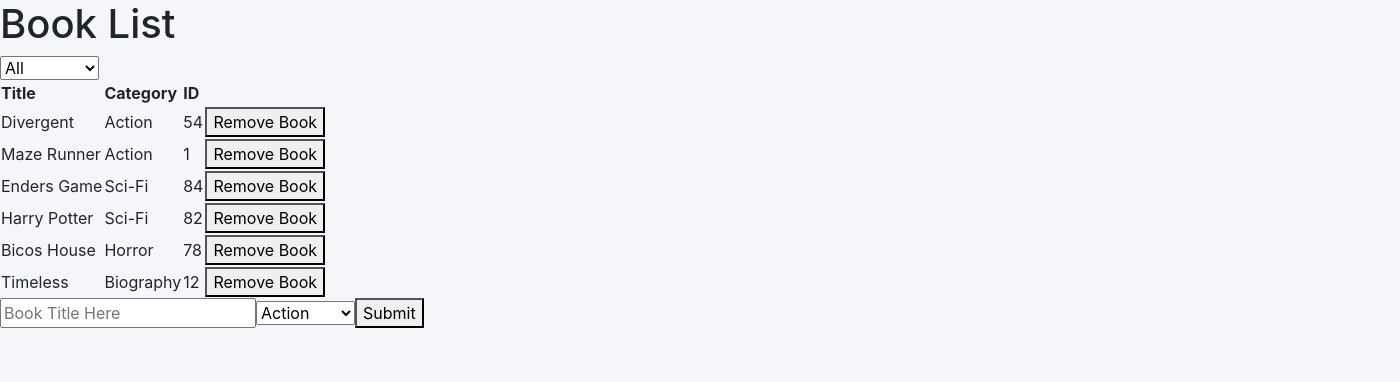
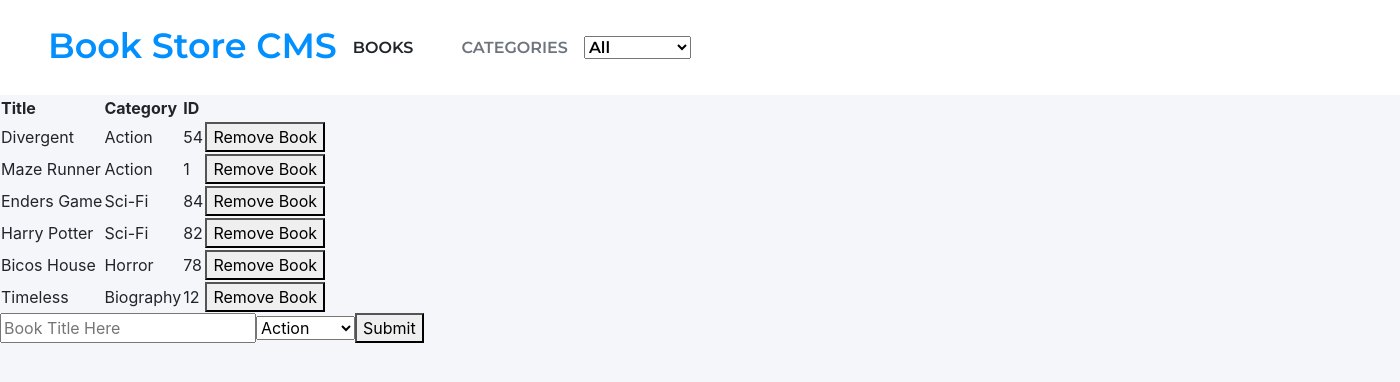
Before and after one commit to Elbie-em/Redux-Bookstore-CMS, a React (Create React App) app: page / in a window 1280 px wide. Shown: the top 382 px of the page, 1400 px wide, since content can reach past the window. Built offline with nearby package versions, Linux system fonts and the light colour scheme.

Commit message:
Build nav element

```diff
--- a/src/containers/BookList.js
+++ b/src/containers/BookList.js
@@ -4,6 +4,7 @@ import PropTypes from 'prop-types';
 import Book from '../components/Book';
 import { removeBook, changeFilter } from '../actions';
 import CategoryFilter from '../components/CategoryFilter';
+import '../styles/styles.css';
 
 const BookList = ({ booksData, deleteBook, changeBookFilter }) => {
   const handleRemoveBook = book => {
@@ -16,11 +17,18 @@ const BookList = ({ booksData, deleteBook, changeBookFilter }) => {
 
   return (
     <div>
-      <h1>Book List</h1>
-      <div>
-        <CategoryFilter filterBooks={handleFilterChange} />
-      </div>
-      <table>
+      <nav className='nav-sec d-flex align-items-center justify-content-between'>
+        <div className='d-flex align-items-center'>
+          <h1 className='bookstore-CMS ml-5 mr-3'>Book Store CMS</h1>
+          <h6 className='mr-5 mt-2'>BOOKS</h6>
+          <h6 className='mt-2 text-muted'>CATEGORIES</h6>
+          <div className="ml-3">
+           <CategoryFilter filterBooks={handleFilterChange} />
+          </div>
+        </div>
+      </nav>
+      <div className="main-panel-sec">
+        <table>
         <thead>
           <tr>
             <th>Title</th>
@@ -39,6 +47,7 @@ const BookList = ({ booksData, deleteBook, changeBookFilter }) => {
         </tbody>
         <tfoot />
       </table>
+      </div>
     </div>
   );
 };
```
